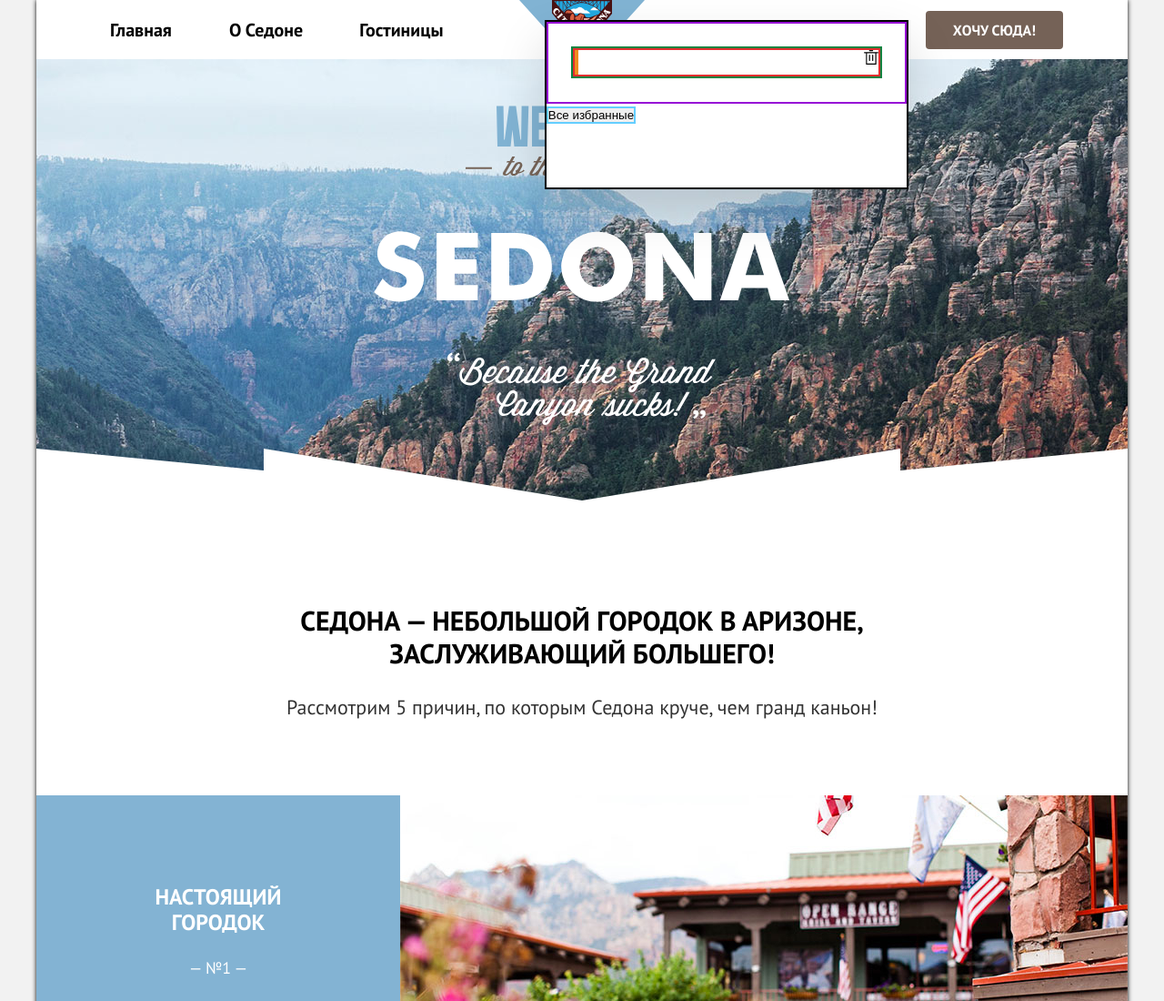
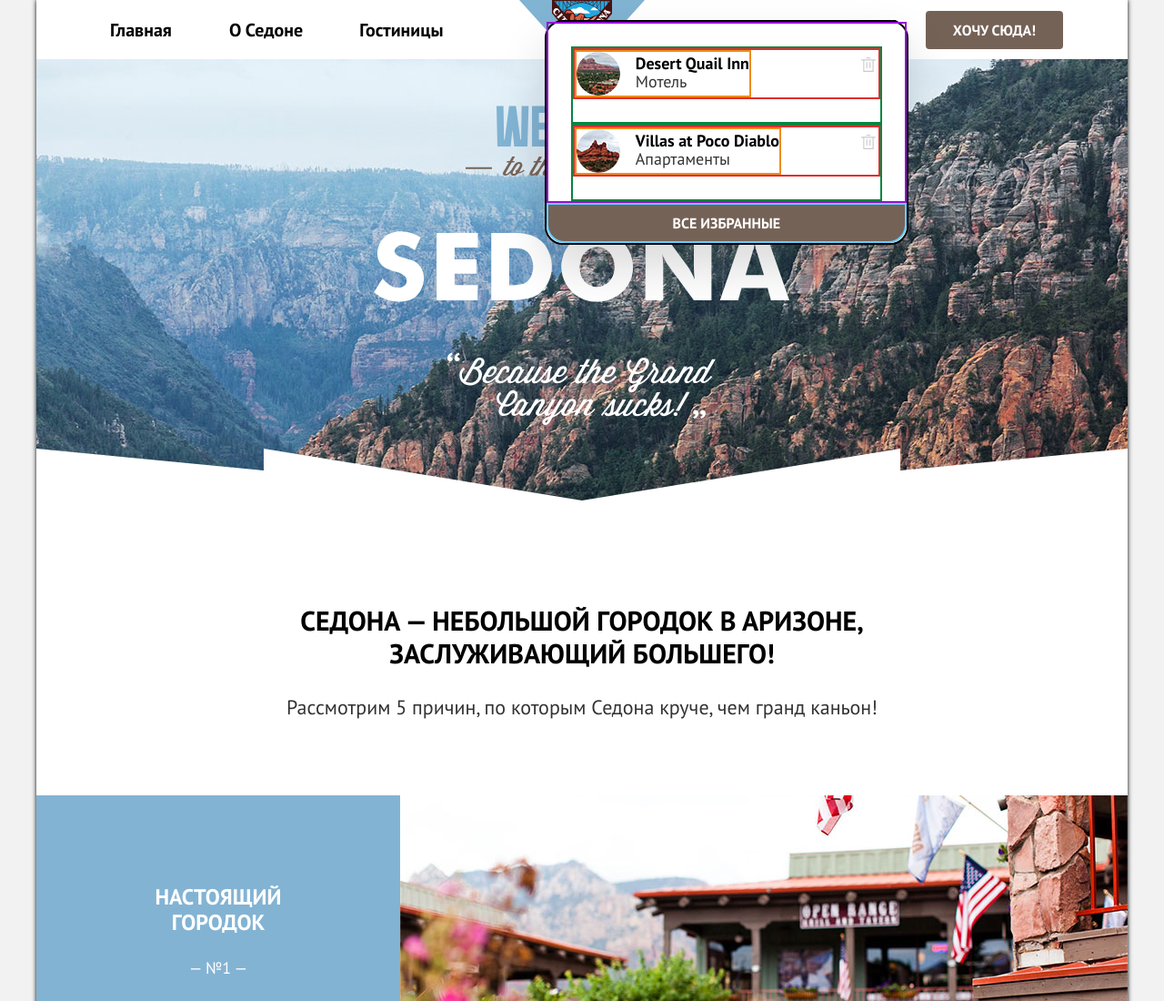
Before and after one commit to AvocadoAvocado/1864543-sedona-32, a plain HTML site: page index.html in a window 1280 px wide. Shown: the top 1100 px of the page at 91% size. Drawn offline with Linux system fonts and the light colour scheme.

Commit message:
состояния для поповера

```diff
--- a/index.html
+++ b/index.html
@@ -51,28 +51,53 @@
                 <div class="popover-content-item">
                   <div class="popover-content-item-inner">
                     <a class="popover-inner-link clean">
-                      <img>
+                      <img class="hotel-linl-image clean" src="images/popover/hotel-2-small.jpg" alt="гостиница 2">
                       <div class="link-content">
-                        <h4 class="hotel-link-title"></h4>
-                        <span class="hotel-link-subtitle"></span>
+                        <h4 class="hotel-link-title clean">Desert Quail Inn</h4>
+                        <span class="hotel-link-subtitle">Мотель</span>
                       </div>
                     </a>
+                    <button class="favorites-delete clean">
                       <svg class="popover-icon" aria-hidden="true" focusable="false" width="16" height="16"
                         xmlns="http://www.w3.org/2000/svg">
                         <path
                           d="M15.3 2.3H13.1H2.8H0.6C0.3 2.3 0 2.5 0 2.8C0 3.1 0.3 3.4 0.6 3.4H2.3V15.4C2.3 15.7 2.6 16 2.9 16H13.1C13.4 16 13.7 15.7 13.7 15.4V3.4H15.4C15.7 3.4 16 3.1 16 2.8C16 2.5 15.6 2.3 15.3 2.3ZM12.5 14.8H3.4V3.4H12.5V14.8Z" />
                         <path
-                        d="M6.19995 1.2H9.59995C9.89995 1.2 10.2 0.9 10.2 0.6C10.2 0.3 9.99995 0 9.69995 0H6.19995C5.89995 0 5.69995 0.3 5.69995 0.6C5.69995 0.9 5.89995 1.2 6.19995 1.2Z"
-                        fill="black" />
+                          d="M6.19995 1.2H9.59995C9.89995 1.2 10.2 0.9 10.2 0.6C10.2 0.3 9.99995 0 9.69995 0H6.19995C5.89995 0 5.69995 0.3 5.69995 0.6C5.69995 0.9 5.89995 1.2 6.19995 1.2Z" />
                         <path
                           d="M6.2001 12C6.5001 12 6.8001 11.7 6.8001 11.4V5.7C6.8001 5.4 6.5001 5.1 6.2001 5.1C5.9001 5.1 5.6001 5.4 5.6001 5.7V11.4C5.7001 11.7 5.9001 12 6.2001 12Z" />
                         <path
                           d="M9.7001 12C10.0001 12 10.3001 11.7 10.3001 11.4V5.7C10.3001 5.4 10.0001 5.1 9.7001 5.1C9.4001 5.1 9.1001 5.5 9.1001 5.7V11.4C9.1001 11.7 9.3001 12 9.7001 12Z" />
                       </svg>
+                    </button>
+                  </div>
+                </div>
+                <div class="popover-content-item">
+                  <div class="popover-content-item-inner">
+                    <a class="popover-inner-link clean">
+                      <img class="hotel-linl-image clean" src="images/popover/hotel-3-small.jpg" alt="гостиница 3">
+                      <div class="link-content">
+                        <h4 class="hotel-link-title clean">Villas at Poco Diablo</h4>
+                        <span class="hotel-link-subtitle">Апартаменты</span>
+                      </div>
+                    </a>
+                    <button class="favorites-delete clean">
+                      <svg class="popover-icon" aria-hidden="true" focusable="false" width="16" height="16"
+                        xmlns="http://www.w3.org/2000/svg">
+                        <path
+                          d="M15.3 2.3H13.1H2.8H0.6C0.3 2.3 0 2.5 0 2.8C0 3.1 0.3 3.4 0.6 3.4H2.3V15.4C2.3 15.7 2.6 16 2.9 16H13.1C13.4 16 13.7 15.7 13.7 15.4V3.4H15.4C15.7 3.4 16 3.1 16 2.8C16 2.5 15.6 2.3 15.3 2.3ZM12.5 14.8H3.4V3.4H12.5V14.8Z" />
+                        <path
+                          d="M6.19995 1.2H9.59995C9.89995 1.2 10.2 0.9 10.2 0.6C10.2 0.3 9.99995 0 9.69995 0H6.19995C5.89995 0 5.69995 0.3 5.69995 0.6C5.69995 0.9 5.89995 1.2 6.19995 1.2Z" />
+                        <path
+                          d="M6.2001 12C6.5001 12 6.8001 11.7 6.8001 11.4V5.7C6.8001 5.4 6.5001 5.1 6.2001 5.1C5.9001 5.1 5.6001 5.4 5.6001 5.7V11.4C5.7001 11.7 5.9001 12 6.2001 12Z" />
+                        <path
+                          d="M9.7001 12C10.0001 12 10.3001 11.7 10.3001 11.4V5.7C10.3001 5.4 10.0001 5.1 9.7001 5.1C9.4001 5.1 9.1001 5.5 9.1001 5.7V11.4C9.1001 11.7 9.3001 12 9.7001 12Z" />
+                      </svg>
+                    </button>
                   </div>
                 </div>
               </div>
-              <button class="popover-all-favorites-button clean">Все избранные</button>
+              <button class="popover-all-favorites-button button clean">Все избранные</button>
             </div>
           </div>
           <button class="button btn-want clean" type="button">Хочу сюда!</button>
--- a/styles/styles.css
+++ b/styles/styles.css
@@ -174,17 +174,21 @@ body {
   background-color: #FFFFFF;
   min-height: 186px;
   box-shadow: 0 25px 50px rgba(0, 0, 0, 0.15);
+  display: flex;
+  flex-direction: column;
+  border-radius: 20px;
   border: 2px solid #000000;
 }
 
 .popover-content {
-  padding: 25px 25px 26px 25px;
+  padding: 25px 25px 0 25px;
   border: 2px solid #970fd6;
 }
 
 .popover-content-item {
   display: flex;
   flex-direction: column;
+  padding-bottom: 25px;
   border: 2px solid #098340;
 }
 
@@ -192,21 +196,69 @@ body {
   display: flex;
   flex-direction: row;
   justify-content: space-between;
+  align-items: flex-start;
   border: 2px solid #e22e2e;
 }
-.popover-inner-link{
+
+.popover-inner-link {
   display: flex;
   flex-direction: row;
   justify-content: space-between;
+  align-items: center;
   border: 2px solid #ee8c1d;
+}
+
+.hotel-linl-image {
+  border-radius: 50%;
+}
+
+.link-content {
+  margin-left: 17px;
+}
+
+.hotel-link-title {
+  line-height: 18px;
+}
+
+.hotel-link-subtitle {
+  color: #333333;
+}
+
+.popover-icon {
+  fill: #000000;
+  opacity: 20%;
+  padding-top: 5px;
+}
+
+.favorites-delete {
+  background-color: transparent;
+  border: 3px solid transparent;
+  outline:none;
+}
+
+.favorites-delete:hover .popover-icon {
+  opacity: 100%;
+}
+
+.favorites-delete:focus .popover-icon {
+  border: 3px solid #83B3D3;
+  padding: 10px 9px;
+  border-radius: 10px;
+}
+
+.favorites-delete:active {
+  opacity: 15%;
 }
 
 .popover-all-favorites-button {
   border: 2px solid #64ceff;
+  border-bottom-right-radius: 20px;
+  border-bottom-left-radius: 20px;
+  padding: 10px 0;
 }
 
-.popover-icon{
-  fill: #000000;
+.popover-favorites .popover-all-favorites-button {
+  font-size: 16px;
 }
 
 .main-container {
```
Lines whose indentation alone changed are shown as unchanged.
